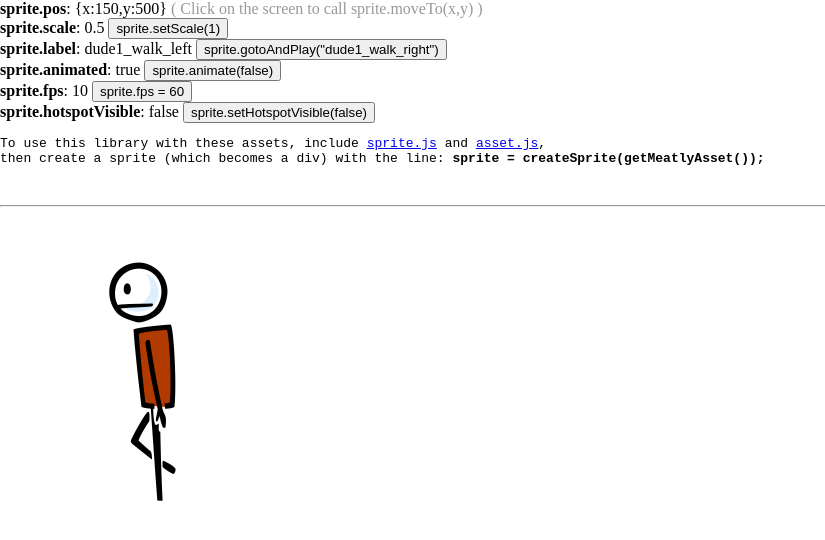
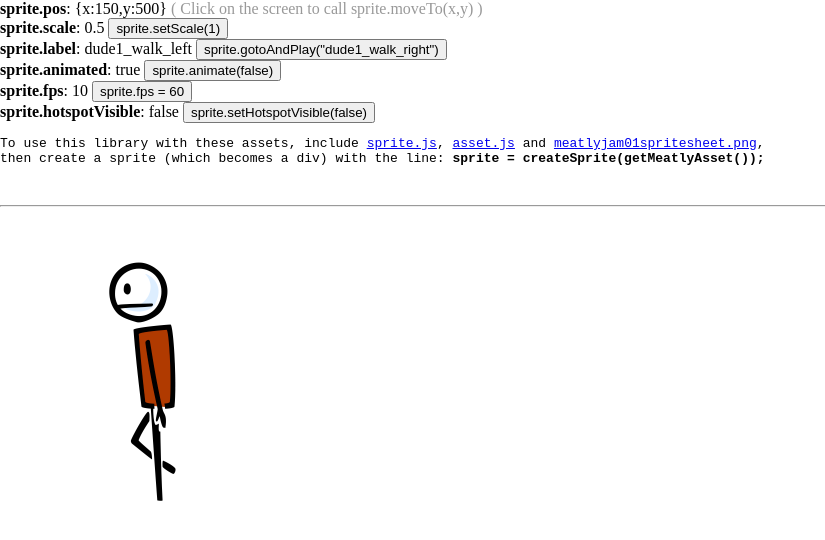
Before and after one commit to jacklehamster/sprite, a plain HTML site: page index.html in a window 1280 px wide. Shown: the whole page, without its empty margins (0-825 px from the left). Drawn offline with Linux system fonts and the light colour scheme; a script that the page names is missing.

Commit message:
Update index.html

```diff
--- a/index.html
+++ b/index.html
@@ -90,7 +90,7 @@
 <span id="animatedStatus"></span> <input type="button" id='switchAnimate' onclick="switchAnimate()"><br>
 <span id="fpsStatus"></span> <input type="button" id='switchFPS' onclick="switchFPS()"><br>
 <span id="hotspotStatus"></span> <input type="button" id='switchHotspot' onclick="switchHotspot()"><br>
-<pre>To use this library with these assets, include <a href="sprite.js">sprite.js</a> and <a href="asset.js">asset.js</a>,
+<pre>To use this library with these assets, include <a href="sprite.js">sprite.js</a>, <a href="asset.js">asset.js</a> and <a href="meatlyjam01spritesheet.png">meatlyjam01spritesheet.png</a>,
 then create a sprite (which becomes a div) with the line: <b>sprite = createSprite(getMeatlyAsset());</b></pre>
 <br>
 <hr>
```
